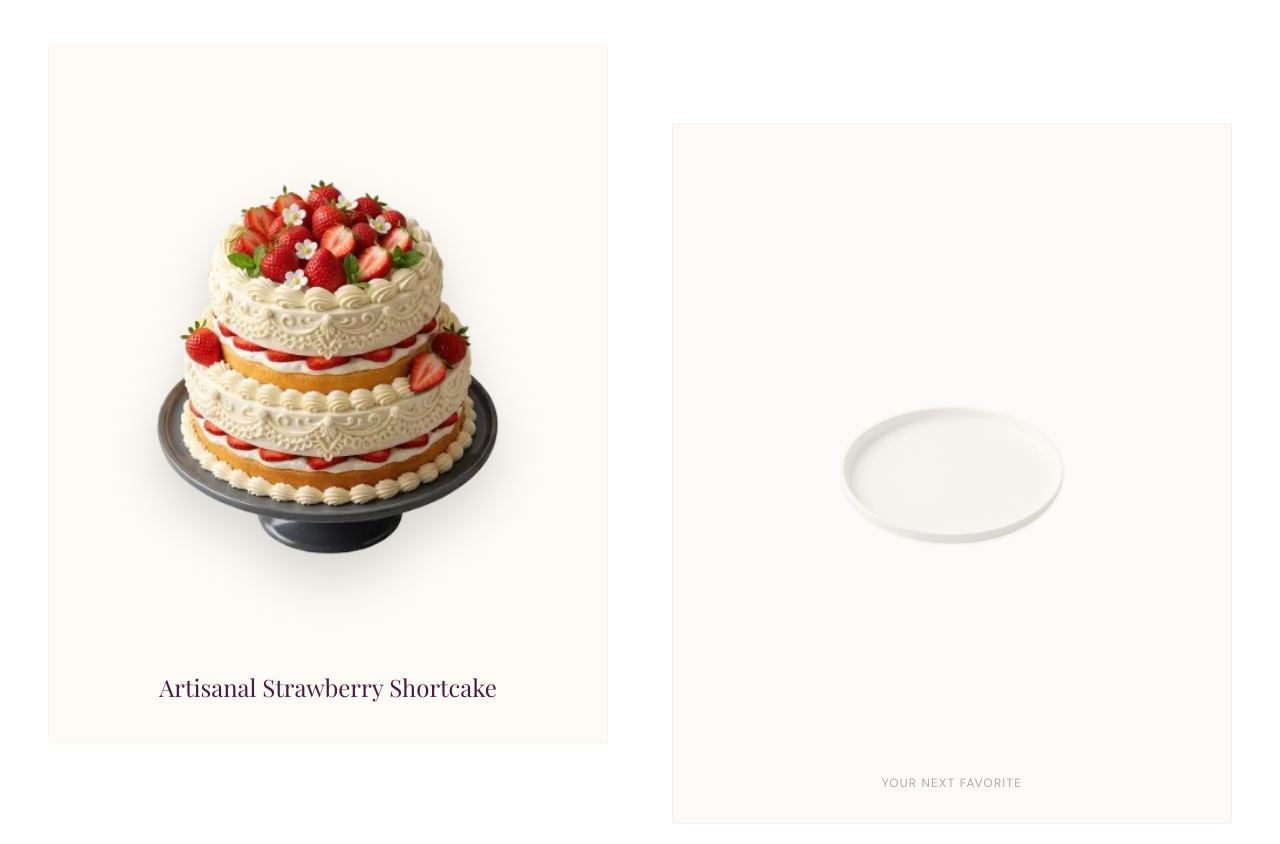
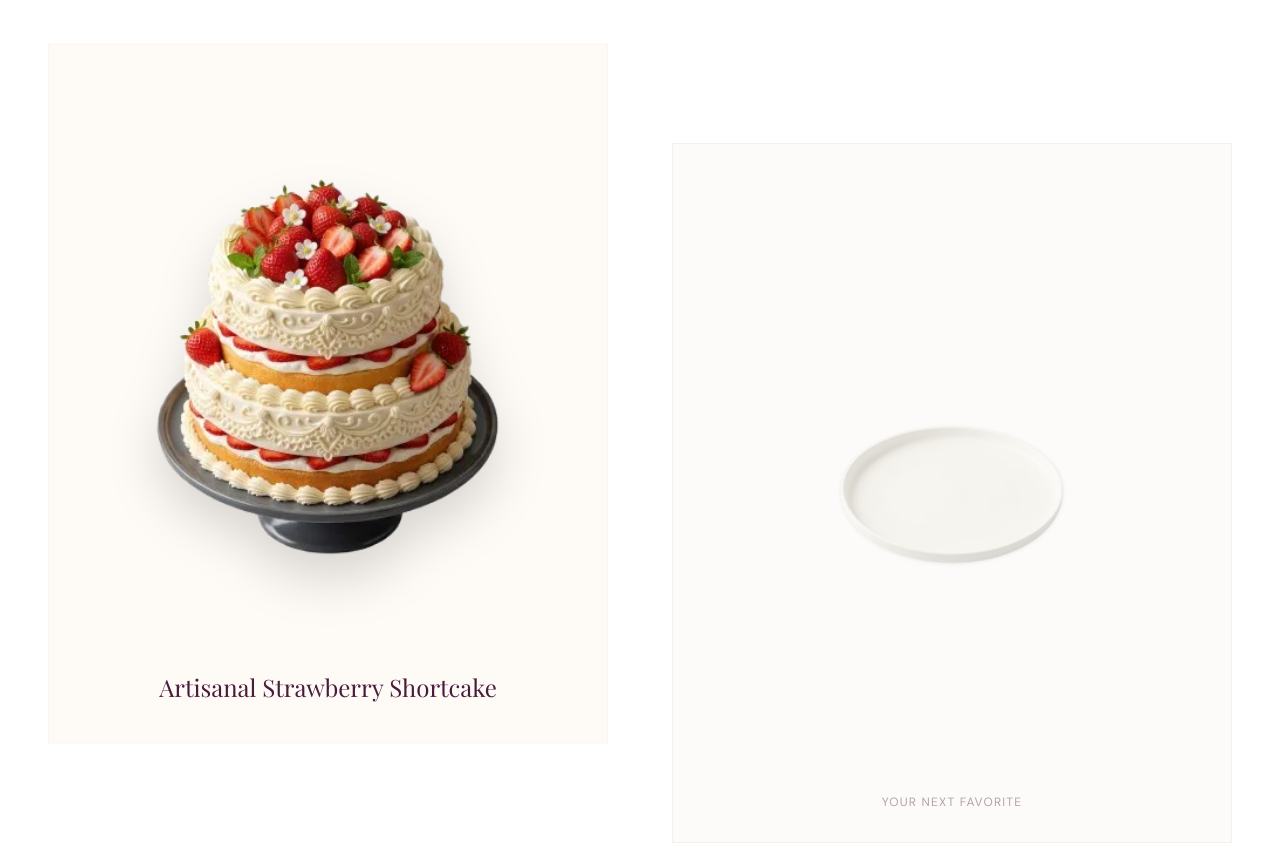
Before and after one commit to venom76568/cake-3d-website, a React (Vite) app: page / in a window 1280 px wide. Shown: the part 2020-2864 px from the top of the page. Built offline with nearby package versions, Linux system fonts and the light colour scheme; a web font is replaced by a local one.

Commit message:
made stable the hero cake in curated section

```diff
--- a/src/components/FeaturedSection.jsx
+++ b/src/components/FeaturedSection.jsx
@@ -59,7 +59,7 @@ export function FeaturedSection() {
           {featuredData.map((item, index) => (
             <motion.div
               key={item.id}
-              style={{ y: cardYTransforms[index] }}
+              style={{ y: item.isPlaceholder ? 0 : cardYTransforms[index] }}
               className={index % 2 !== 0 ? 'sm:mt-24' : ''}
             >
               {item.isPlaceholder ? (
```
